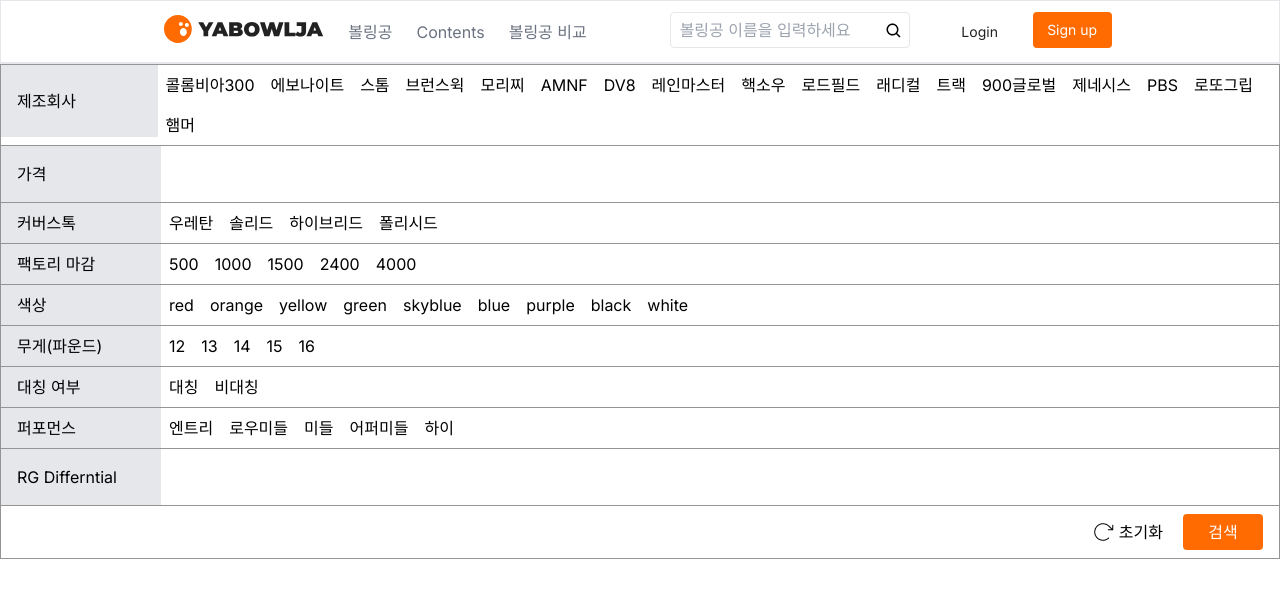
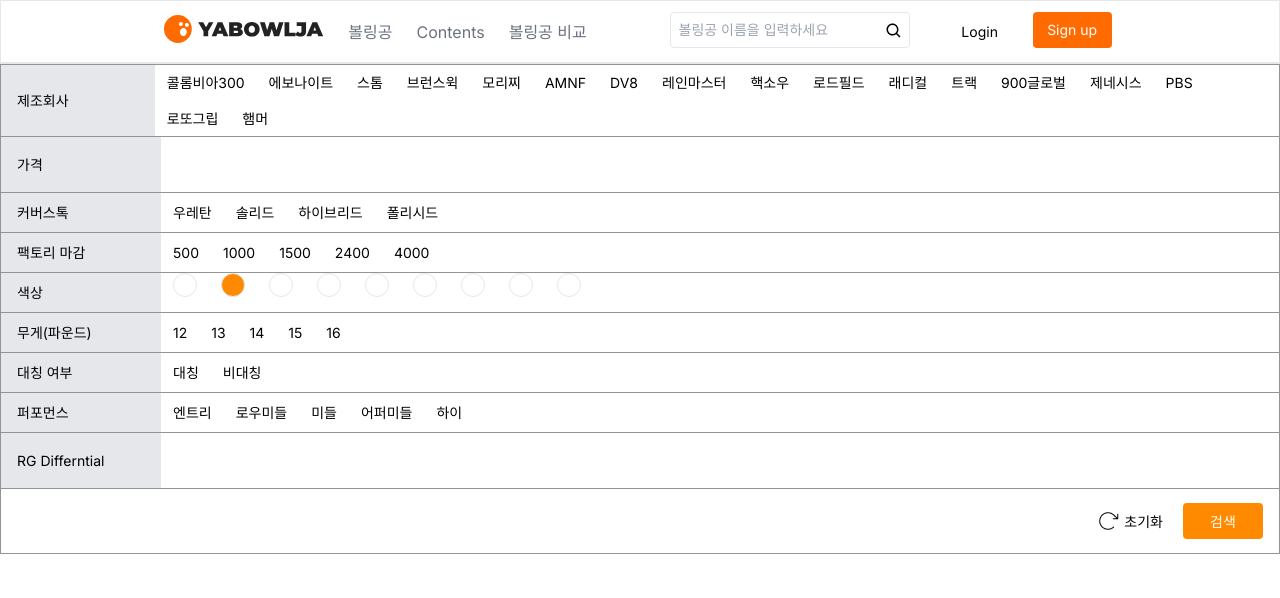
Before and after one commit to HyunJunPark0/YABOWLJA_FE, a Next.js app: page /productlist in a window 1280 px wide. Shown: the top 598 px of the page. Built offline with nearby package versions, Linux system fonts and the light colour scheme.

Commit message:
feat: global font-size 14px로 수정

```diff
--- a/src/app/globals.css
+++ b/src/app/globals.css
@@ -16,6 +16,7 @@
 }
 body {
 	-ms-overflow-style: none;
+	font-size: 14px
 }
 
 ::-webkit-scrollbar {
--- a/src/components/Search/Button/SelectButton.tsx
+++ b/src/components/Search/Button/SelectButton.tsx
@@ -4,12 +4,14 @@
   items: string[];
   selectedItems: string[];
   onItemSelect: (selectedItems: string[]) => void;
+  color?: boolean;
 };
 
 export default function SelectButton({
   items,
   onItemSelect,
   selectedItems,
+  color = false,
 }: SelectButtonProps) {
   const toggleItem = (item: string) => {
     if (selectedItems.includes(item)) {
@@ -20,11 +22,21 @@
   };
 
   return (
-    <div>
+    <div className='flex flex-wrap'>
       {items.map((item) => (
         <button
           key={item}
-          className={`m-2 ${selectedItems.includes(item) ? 'bg-gray94 rounded-xl text-white' : ''}`}
+          className={` mx-3 ${
+            selectedItems.includes(item)
+              ? color
+                ? `bg-${item} rounded-full w-6 h-6 text-transparent border border-#DFDFDF
+`
+                : 'px-2.5 py-1 bg-gray94 rounded-3xl text-white '
+              : color
+              ? `bg-${item} rounded-full w-6 h-6 text-transparent border border-#DFDFDF
+              `
+              : ''
+          }`}
           onClick={() => toggleItem(item)}
         >
           {item}
--- a/src/components/Search/index.tsx
+++ b/src/components/Search/index.tsx
@@ -37,15 +37,15 @@
 const CoverStock = ['우레탄', '솔리드', '하이브리드', '폴리시드'];
 const FactoryFinish = ['500', '1000', '1500', '2400', '4000'];
 const Color = [
-  'red',
-  'orange',
-  'yellow',
-  'green',
-  'skyblue',
-  'blue',
-  'purple',
-  'black',
-  'white',
+  'Red',
+  'Orange',
+  'Yellow',
+  'Green',
+  'SkyBlue',
+  'Blue',
+  'Purple',
+  'Black',
+  'White',
 ];
 const Pound = ['12', '13', '14', '15', '16'];
 const Symmetry = ['대칭', '비대칭'];
@@ -61,37 +61,30 @@
     setselect(selectedItems);
   };
 
-
   return (
     <div className='max-w-[80rem] m-auto border border-gray94'>
-      <div className='flex border-b border-gray94'>
-        <div className='bg-gray-200 w-[10rem] h-[4.5rem] flex items-center pl-[1rem]'>
-          제조회사
-        </div>
+      <div className=' h-[4.5rem] flex border-b border-gray94'>
+        <div className='bg-gray-200 w-40  flex items-center pl-4'>제조회사</div>
         <SelectButton
           items={Companies}
           selectedItems={select}
           onItemSelect={handleItemSelect}
         />
       </div>
-      <div className='flex border-b border-gray94'>
-        <div className='bg-gray-200 w-[10rem] h-[3.5rem] flex items-center pl-[1rem]'>
-          가격
-        </div>
+      <div className='h-14 flex border-b border-gray94'>
+        <div className='bg-gray-200 w-40  flex items-center pl-4'>가격</div>
         <div></div>
       </div>
-      <div className='flex border-b border-gray94'>
-        <div className='bg-gray-200 w-[10rem] h-[2.5rem] flex items-center pl-[1rem]'>
-          커버스톡
-        </div>
+      <div className='h-10 flex border-b border-gray94'>
+        <div className='bg-gray-200 w-40  flex items-center pl-4'>커버스톡</div>
         <SelectButton
           items={CoverStock}
           selectedItems={select}
           onItemSelect={handleItemSelect}
         />
       </div>
-      <div className='flex border-b border-gray94'>
-        <div className='bg-gray-200 w-[10rem] h-[2.5rem] flex items-center pl-[1rem]'>
+      <div className='h-10 flex border-b border-gray94'>
+        <div className='bg-gray-200 w-40 flex items-center pl-4'>
           팩토리 마감
         </div>
         <SelectButton
@@ -100,18 +93,17 @@
           onItemSelect={handleItemSelect}
         />
       </div>
-      <div className='flex border-b border-gray94'>
-        <div className='bg-gray-200 w-[10rem] h-[2.5rem] flex items-center pl-[1rem]'>
-          색상
-        </div>
+      <div className='h-10 flex border-b border-gray94'>
+        <div className='bg-gray-200 w-40  flex items-center pl-4'>색상</div>
         <SelectButton
           items={Color}
           selectedItems={select}
           onItemSelect={handleItemSelect}
+          color
         />
       </div>
-      <div className='flex border-b border-gray94'>
-        <div className='bg-gray-200 w-[10rem] h-[2.5rem] flex items-center pl-[1rem]'>
+      <div className='h-10 flex border-b border-gray94'>
+        <div className='bg-gray-200 w-40 flex items-center pl-4'>
           무게(파운드)
         </div>
         <SelectButton
@@ -120,37 +112,34 @@
           onItemSelect={handleItemSelect}
         />
       </div>
-      <div className='flex border-b border-gray94'>
-        <div className='bg-gray-200 w-[10rem] h-[2.5rem] flex items-center pl-[1rem]'>
-          대칭 여부
-        </div>
+      <div className='h-10 flex border-b border-gray94'>
+        <div className='bg-gray-200 w-40 flex items-center pl-4'>대칭 여부</div>
         <SelectButton
           items={Symmetry}
           selectedItems={select}
           onItemSelect={handleItemSelect}
         />
       </div>
-      <div className='flex border-b border-gray94'>
-        <div className='bg-gray-200 w-[10rem] h-[2.5rem] flex items-center pl-[1rem]'>
-          퍼포먼스
-        </div>
+      <div className='h-10 flex border-b border-gray94'>
+        <div className='bg-gray-200 w-40 flex items-center pl-4'>퍼포먼스</div>
         <SelectButton
           items={Performance}
           selectedItems={select}
           onItemSelect={handleItemSelect}
         />
       </div>
-      <div className='flex border-b border-gray94'>
-        <div className='bg-gray-200 w-[10rem] h-[3.5rem] flex items-center pl-[1rem]'>
+      <div className='h-14 flex border-b border-gray94'>
+        <div className='bg-gray-200 w-40  flex items-center pl-4'>
           RG Differntial
         </div>
         <div></div>
       </div>
-      <div className='h-[3.25rem] flex items-center'>
+      <div className='h-13 flex items-center'>
         {select.map((item) => (
           <span
             key={item}
-            className='selected ml-[1rem] flex items-center'
+            className='selected ml-[1rem] flex items-center text-Orange
+            '
             onClick={() => {
               handleItemSelect(select.filter((selected) => selected !== item));
             }}
@@ -160,11 +149,11 @@
           </span>
         ))}
         <div className=' grow'></div>
-        <button className='flex items-center m-[1.25rem] gap-[0.25rem]' >
+        <button className='flex items-center m-[1.25rem] gap-[0.25rem]'>
           <img src='ArrowClockwise.png' alt='reset' />
           <span>초기화</span>
         </button>
-        <button className='bg-orangebutton text-white w-[5rem] h-[2.25rem] rounded-l rounded-r mr-[1rem]'>
+        <button className='bg-Orange text-white w-[5rem] h-[2.25rem] rounded-l rounded-r mr-[1rem]'>
           검색
         </button>
       </div>
--- a/tailwind.config.js
+++ b/tailwind.config.js
@@ -15,16 +15,15 @@
       colors: {
         gray94: '#949494',
         gray8A: '8A8A8A',
-        red: '#FF3535',
-        orange: '#FF8A00',
-        yellow: '#FFC700',
-        green: '#00C850',
-        skyblue: '#0089D7',
-        blue: '#002D84',
-        purple: '#8400EC',
-        black: '#222222',
-        white: '#FFFFFF',
-        orangebutton: '#FF6B00',
+        Red: '#FF3535',
+        Orange: '#FF8A00',
+        Yellow: '#FFC700',
+        Green: '#00C850',
+        SkyBlue: '#0089D7',
+        Blue: '#002D84',
+        Purple: '#8400EC',
+        Black: '#222222',
+        White: '#FFFFFF',
       },
     },
   },
```
